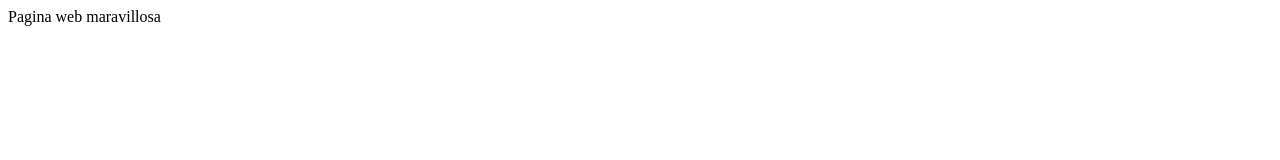
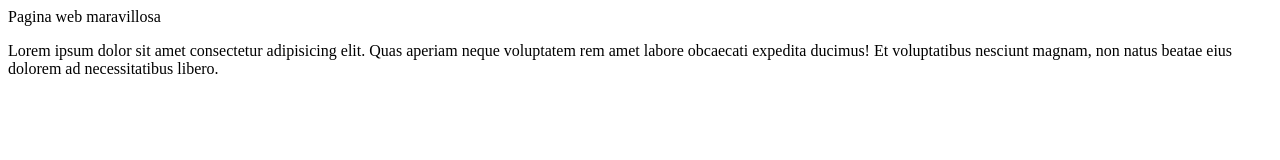
Before and after one commit to BotetManu/patatas, a plain HTML site: page index.html in a window 1280 px wide. Drawn offline with Linux system fonts and the light colour scheme.

Commit message:
modificaciones tras usar el diff

```diff
--- a/index.html
+++ b/index.html
@@ -7,5 +7,8 @@
 </head>
 <body>
     Pagina web maravillosa
+    <p>
+        Lorem ipsum dolor sit amet consectetur adipisicing elit. Quas aperiam neque voluptatem rem amet labore obcaecati expedita ducimus! Et voluptatibus nesciunt magnam, non natus beatae eius dolorem ad necessitatibus libero.
+    </p>
 </body>
 </html>
```
Also changed, not shown: chanchito.txt.
